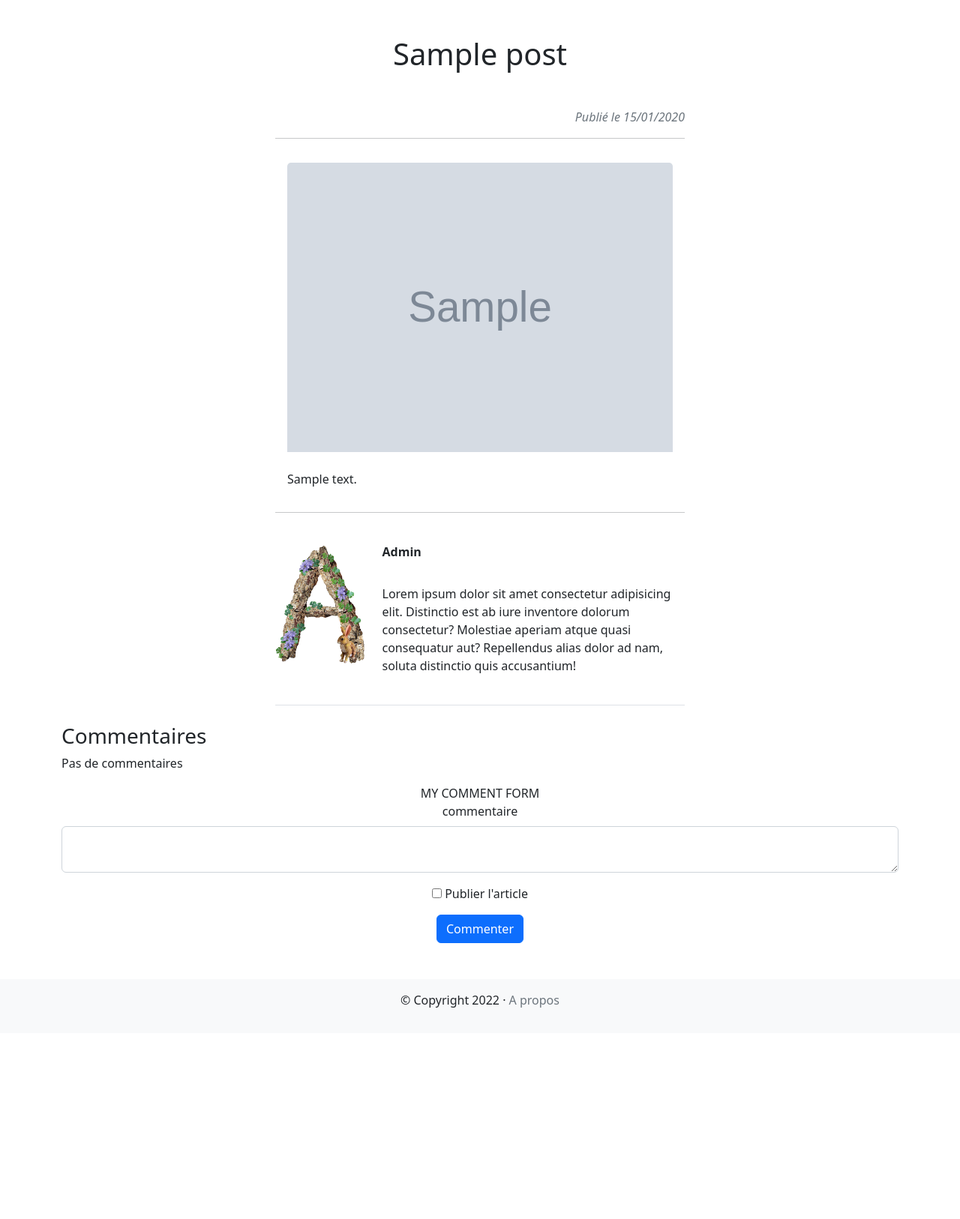
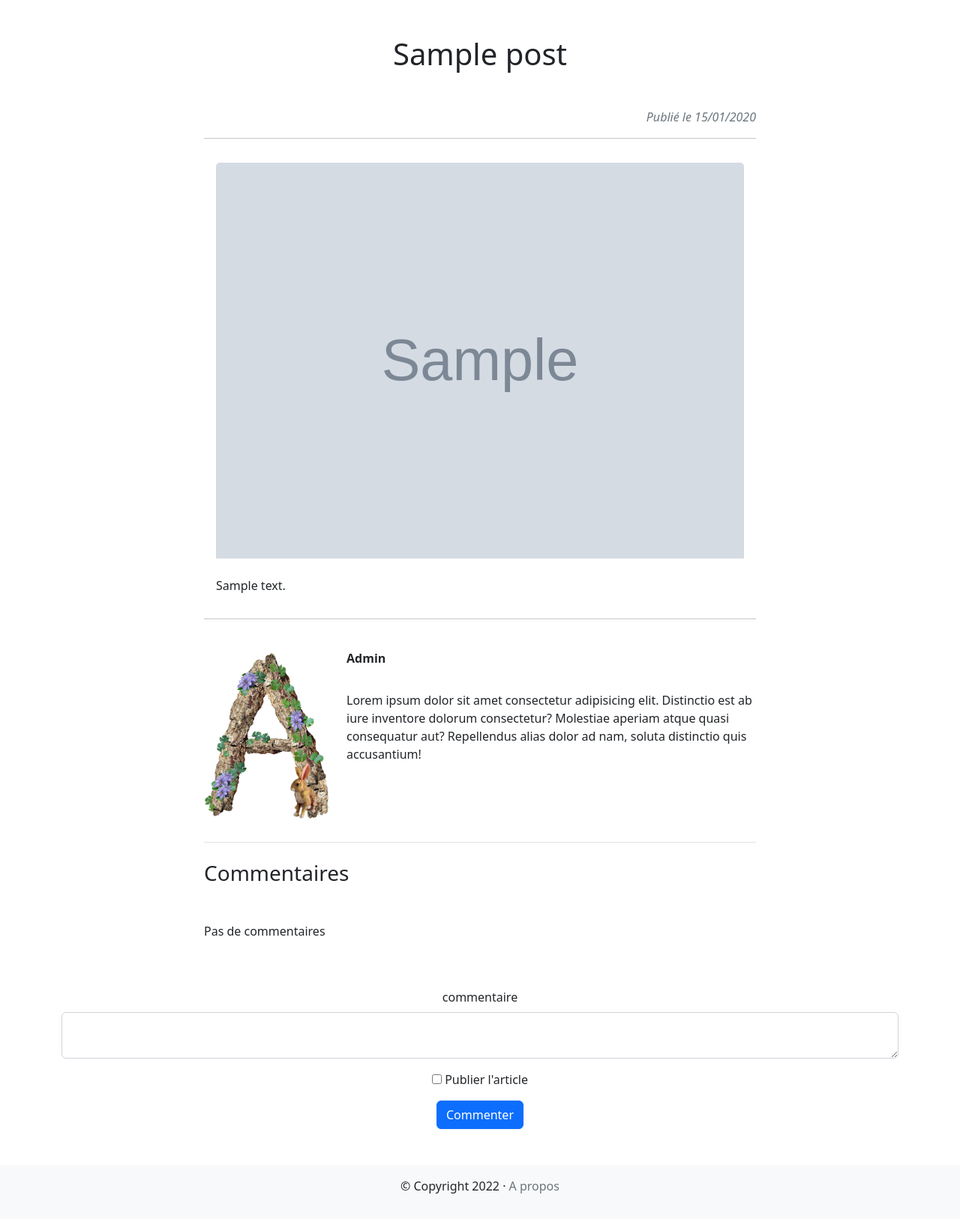
Before and after one commit to mataxelle/Blog_OPCR, a PHP site: template templates/post/post_show.html.twig in a window 1280 px wide. Shown: the part 56-1682 px from the top of the page at 75% size. Before the commit the page ends 1400 px from the top, so only its background shows below. Run offline with PHP 8.4, Linux system fonts and the light colour scheme; the template is opened without the code that fills it: most values are stand-ins (such as "Sample title", 1, 10 or a date in 2020); grey boxes marked "Sample" are stand-in pictures; form fields are guessed from the names that the template uses; some libraries are stand-ins or nearby versions.

Commit message:
Update form style on page

```diff
--- a/templates/comment/comment_add.html.twig
+++ b/templates/comment/comment_add.html.twig
@@ -1,8 +1,6 @@
-<div class="text-center">
-	MY COMMENT FORM
-
+<div class="mt-5">
 	<div>
-		{{ form_start(commentForm, {'attr': {'class': 'col-6 offset-md-3 mb-5'}}) }}
+		{{ form_start(commentForm, {'attr': {'class': 'col-lg-8 col-md-10 mx-auto mb-5'}}) }}
 		<div class="mb-3">
 			{{ form_label(commentForm.content, 'commentaire') }}
 			{{ form_widget(commentForm.content, {'attr': {'class': 'form-control'}}) }}
--- a/templates/comment/comment_show.html.twig
+++ b/templates/comment/comment_show.html.twig
@@ -1,18 +1,20 @@
-<div>
-	<div class="col">
-		<h3>Commentaires</h3>
-		{% if comments %}
-		<div class="card border-0">
-			{% for comment in comments %}
-				<div class="col">
-					<div class="card-body">
-						<p class="card-text">{{ comment.content }}</p>
+<div class="col-lg-8 col-md-10 mx-auto">
+	<h3 class="mb-5">Commentaires</h3>
+
+	{% if comments %}
+		{% for comment in comments %}
+			<div class="row mb-3">
+				<div class="col-4">
+					<p>{{ comment.user_id }}</p>
+				</div>
+				<div class="col-8">
+					<div>
+						<p>{{ comment.content }}</p>
 					</div>
 				</div>
-			{% endfor %}
-		</div>
-		{% else %}
+			</div>
+		{% endfor %}
+	{% else %}
 		<p>Pas de commentaires</p>
-		{% endif %}
-	</div>
+	{% endif %}
 </div>
--- a/templates/contact/contact.html.twig
+++ b/templates/contact/contact.html.twig
@@ -11,7 +11,7 @@
 		<h1 class="text-center mt-5 mb-5">Contactez-moi !</h1>
 
 		<div class="row">
-			<div class="col-6 offset-3">
+			<div class="col-lg-6 col-md-10 mx-auto">
 				<form action="/contact" method="post">
 					<div class="mb-3">
 						<label for="firstname">Prénom</label>
--- a/templates/post/post_add.html.twig
+++ b/templates/post/post_add.html.twig
@@ -14,7 +14,7 @@
 		</h5>
 
 		<div class="text-center">
-			{{ form_start(form, {'attr': {'class': 'col-6 offset-md-3 mb-5'}}) }}
+			{{ form_start(form, {'attr': {'class': 'col-lg-6 col-md-10 mx-auto mb-5'}}) }}
 			<div class="mb-3">
 				{{ form_label(form.title, 'Title') }}
 				{{ form_widget(form.title, {'attr': {'class': 'form-control'}}) }}
--- a/templates/post/post_show.html.twig
+++ b/templates/post/post_show.html.twig
@@ -11,7 +11,7 @@
 		<h1 class="text-center mt-5 mb-5">{{ post.title }}</h1>
 
 		<div class="row">
-			<div class="col-6 offset-md-3 mx-auto">
+			<div class="col-lg-8 col-md-10 mx-auto">
 				<div class="card border-0">
 					<div class="d-flex justify-content-end">
 						<span class="text-muted">
--- a/templates/security/register.html.twig
+++ b/templates/security/register.html.twig
@@ -10,7 +10,7 @@
 
     <div class="row">
         <div class="col-12 text-center">
-		{{ form_start(form, {'attr': {'class': 'col-6 offset-md-3 mb-5'}}) }}
+		{{ form_start(form, {'attr': {'class': 'col-6 mx-auto mb-5'}}) }}
             <div class="mb-3">
                 {{ form_label(form.firstname, 'Prénom') }}
                 {{ form_widget(form.firstname, {'attr': {'class': 'form-control'}}) }}
@@ -35,7 +35,7 @@
     </div>
 
     <div class="row">
-        <div class="col-6 offset-md-3">
+        <div class="col-6 offset-3 mt-4">
             <p>Déjà inscris ? <a href="/login">C'est par ici !</a> </p>
         </div>
     </div>
```
